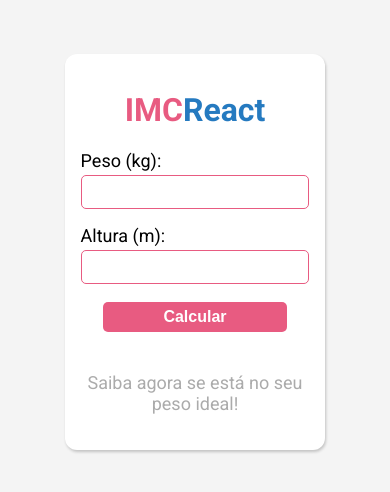
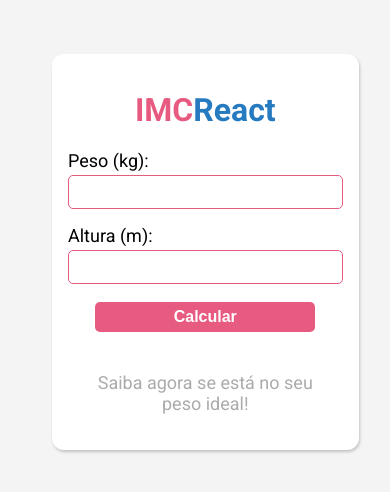
Before and after one commit to Lxcier/IMCReact, a React (Vite) app: page / in a window 390 px wide. Shown: the part 178-670 px from the top of the page. Built offline with nearby package versions, Linux system fonts and the light colour scheme.

Commit message:
finalizando projeto

```diff
--- a/src/components/ImcCalculator/imcCalculator.css
+++ b/src/components/ImcCalculator/imcCalculator.css
@@ -111,7 +111,7 @@ input {
 
 @media screen and (max-width: 640px) {
     .container {
-        width: 80%;
+        width: 96%;
     }
 
     .box {
```
